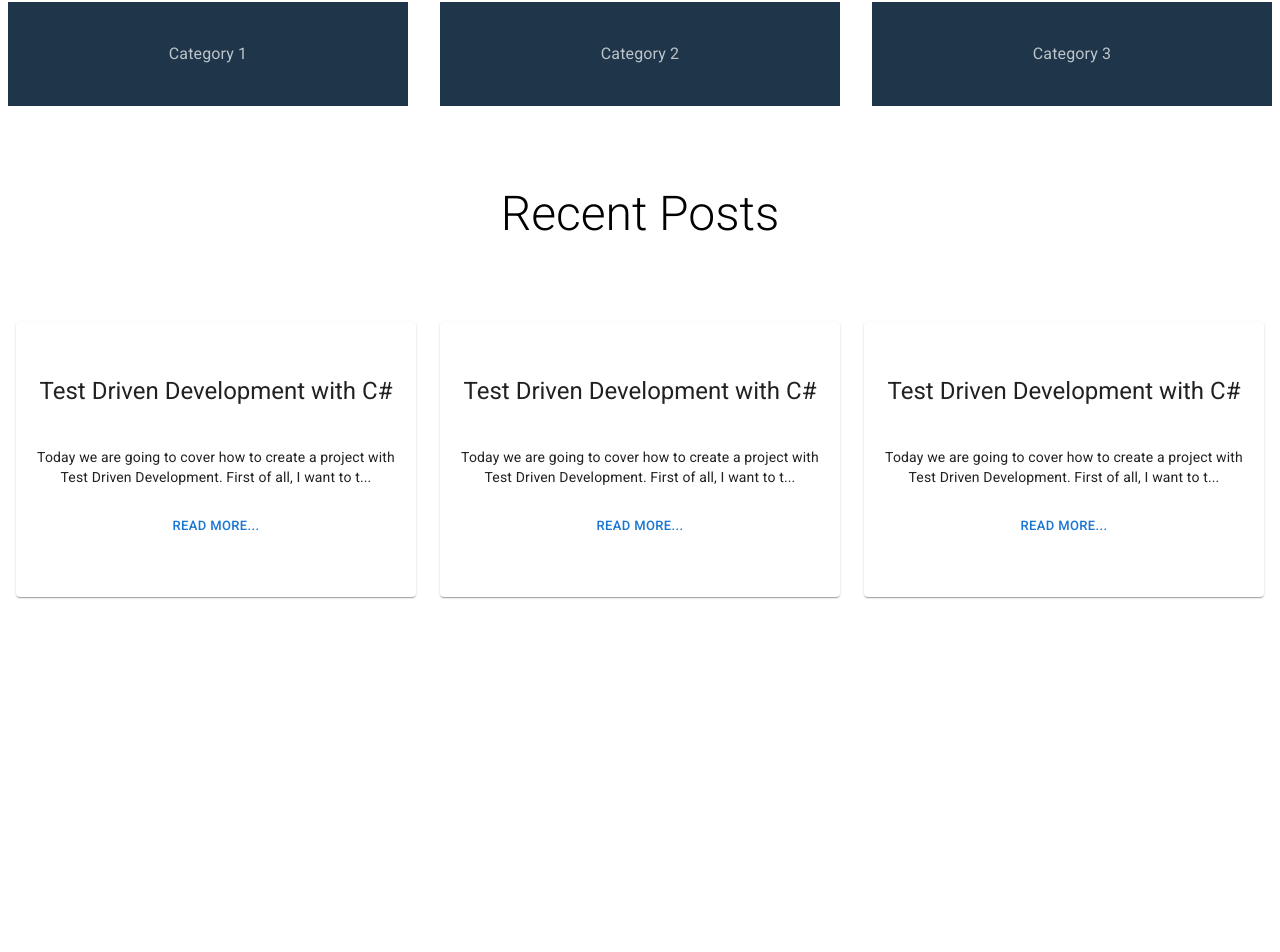
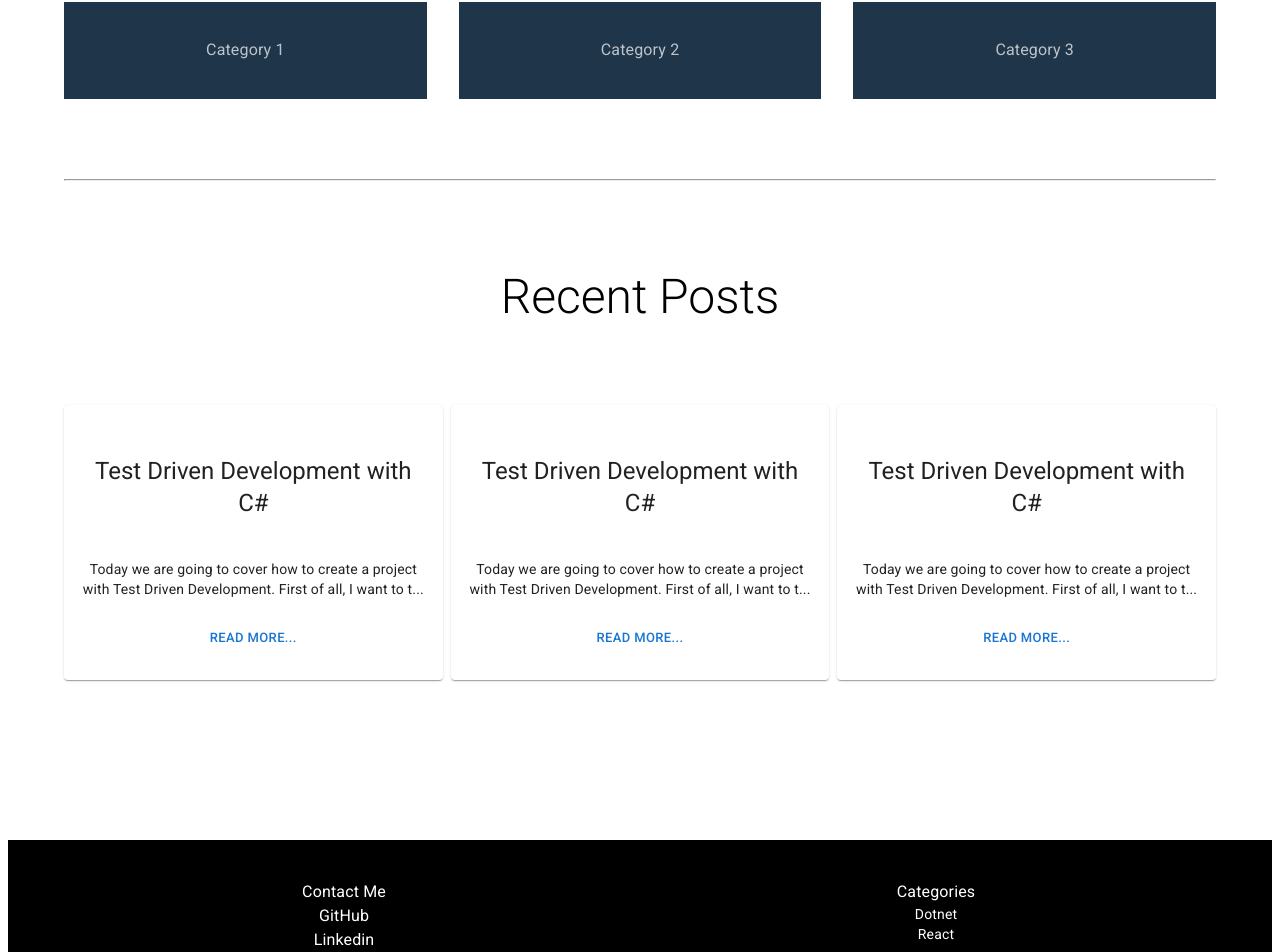
Before and after one commit to kasarci/react-blog-UI, a React (Create React App) app: page / in a window 1280 px wide. Shown: the part 1042-1994 px from the top of the page. Before the commit the page ends 1647 px from the top, so only its background shows below. Built offline with nearby package versions, Linux system fonts and the light colour scheme.

Commit message:
Added footer component.

```diff
--- a/src/App.tsx
+++ b/src/App.tsx
@@ -1,5 +1,7 @@
 import Categories from "./components/category/Categories";
+import Footer from "./components/footer/Footer";
 import Hero from "./components/hero/Hero";
+import Home from "./components/home/Home";
 import Navbar from "./components/navbar/Navbar";
 import Recents from "./components/recents/Recents";
 
@@ -7,9 +9,8 @@ function App() {
   return (
     <div>
       <Navbar />
-      <Hero />
-      <Categories />
-      <Recents />
+      <Home />
+      <Footer />
     </div>
   );
 }
--- a/src/components/category/Categories.tsx
+++ b/src/components/category/Categories.tsx
@@ -20,7 +20,7 @@ const StyledTypography = styled(Typography)({
 
 function Categories({}: Props) {
   return (
-    <Box>
+    <Box marginBottom={10}>
       <Typography align='center' variant='h3' paddingTop={10} sx={{ fontWeight: 350 }}>
         Categories
       </Typography>
--- /dev/null
+++ b/src/components/footer/Footer.tsx
@@ -0,0 +1,39 @@
+import { Box, Stack, Typography } from '@mui/material'
+import React from 'react'
+
+type Props = {}
+
+const Footer = (props: Props) => {
+  return (
+    <Box sx={{background:'black', height:'150px', marginTop:'10rem'}}>
+      <Stack direction={{xs:'row', md:'row'}} p={5}>
+        <Box flex={1}>
+          <Typography color='white' variant='body1' align='center'>
+            Contact Me
+          </Typography>
+          <Typography color='white' align='center'>
+            GitHub
+          </Typography>
+          <Typography color='white' align='center'>
+            Linkedin
+          </Typography>
+        </Box>
+
+        <Box flex={1}>
+          <Typography color='white' variant='body1' align='center'>
+            Categories
+          </Typography>
+          <Typography color='white' variant='body2' align='center'>
+            Dotnet
+          </Typography>
+          <Typography color='white' variant='body2' align='center'>
+            React
+          </Typography>
+        </Box>
+
+      </Stack>
+    </Box>
+  )
+}
+
+export default Footer
--- a/src/components/hero/Hero.tsx
+++ b/src/components/hero/Hero.tsx
@@ -25,6 +25,7 @@ const Hero = (props: Props) => {
           backgroundColor: 'black',
           backgroundPosition: 'center',
           backgroundSize: 'cover',
+          backgroundAttachment: 'fixed',
           height: '600px',
           width: '100%',
           display: 'flex',
--- /dev/null
+++ b/src/components/home/Home.tsx
@@ -0,0 +1,21 @@
+import { Box, Container } from '@mui/material'
+import Categories from '../category/Categories'
+import Hero from '../hero/Hero'
+import Recents from '../recents/Recents'
+
+type Props = {}
+
+const Home = (props: Props) => {
+  return (
+    <Box>
+      <Hero />
+      <Container>
+        <Categories />
+        <hr />
+        <Recents />
+      </Container>
+    </Box>
+  )
+}
+
+export default Home
--- a/src/components/recents/Recents.tsx
+++ b/src/components/recents/Recents.tsx
@@ -6,7 +6,7 @@ type Props = {}
 
 const Recents = (props: Props) => {
   return (
-    <Box display='inline' >
+    <Box display='inline'>
       <Typography variant='h3' align='center' fontWeight={150} paddingTop={10} >Recent Posts</Typography>
       <Grid container paddingTop={10} rowSpacing={1} columnSpacing={1}>
         <Grid item xs={12} sm={6} md={4} display='flex' justifyContent='center' alignItems={'center'} >
```
